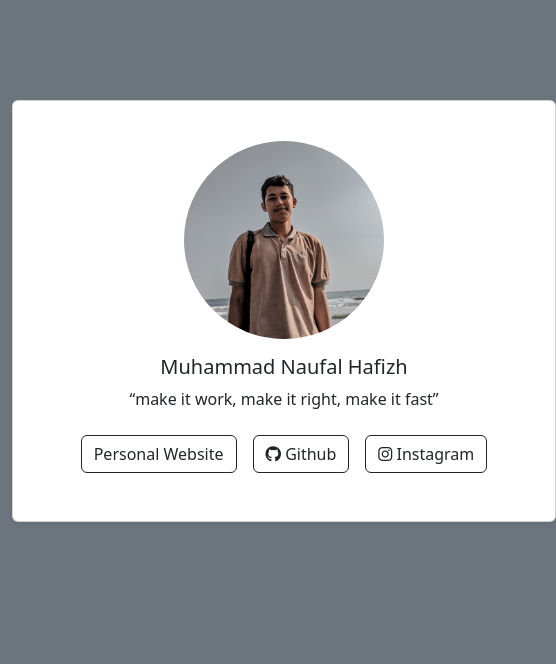
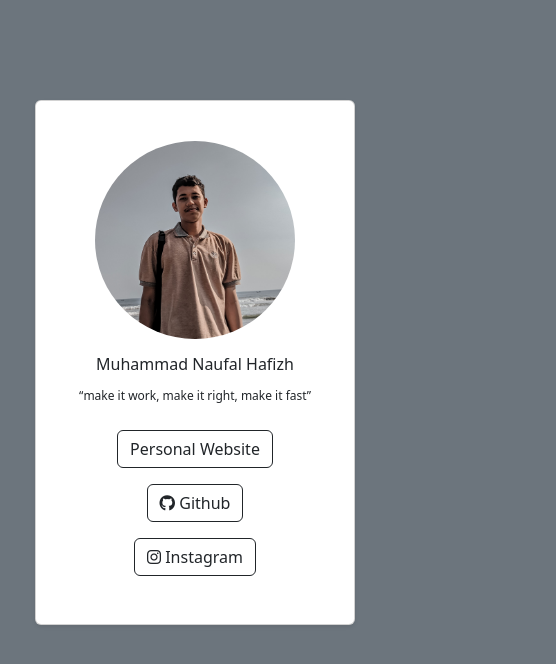
Before and after one commit to NaufalHafizh/VueJs-LinkTree-Clone, a Vue app: page / in a window 390 px wide. Shown: the top 664 px of the page, 556 px wide, since content can reach past the window. Built offline with nearby package versions, Linux system fonts and the light colour scheme.

Commit message:
responsive update

```diff
--- a/src/components/BaseCard.vue
+++ b/src/components/BaseCard.vue
@@ -31,5 +31,18 @@ export default{
     margin-top: 100px;
 }
 
+@media only screen and (max-width: 400px) {
+
+    #BaseCard{
+
+        margin-top: 100px;
+    }
+
+    #card-base{
+
+        width: 20rem;
+    }
+
+}
 
 </style>
--- a/src/components/ProfileCard.vue
+++ b/src/components/ProfileCard.vue
@@ -1,7 +1,7 @@
 <template>
     <div class="text-center" id="profilebase">
         <img class="rounded-circle" src="@/assets/decresed.jpg" alt="">
-        <h5 class="mt-3">{{ name }}</h5>
+        <h5 class="mt-3 h5size">{{ name }}</h5>
         <figure>
             <blockquote>
                 <q class="">{{ quotes }}</q>
@@ -34,4 +34,16 @@ img{
     width: 200px;
     height: 100%;
 }
+
+@media only screen and (max-width: 400px){
+
+    q{
+        font-size: 12px;
+    }
+
+    .h5size{
+
+        font-size: 1rem;
+    }
+}
 </style>
```
